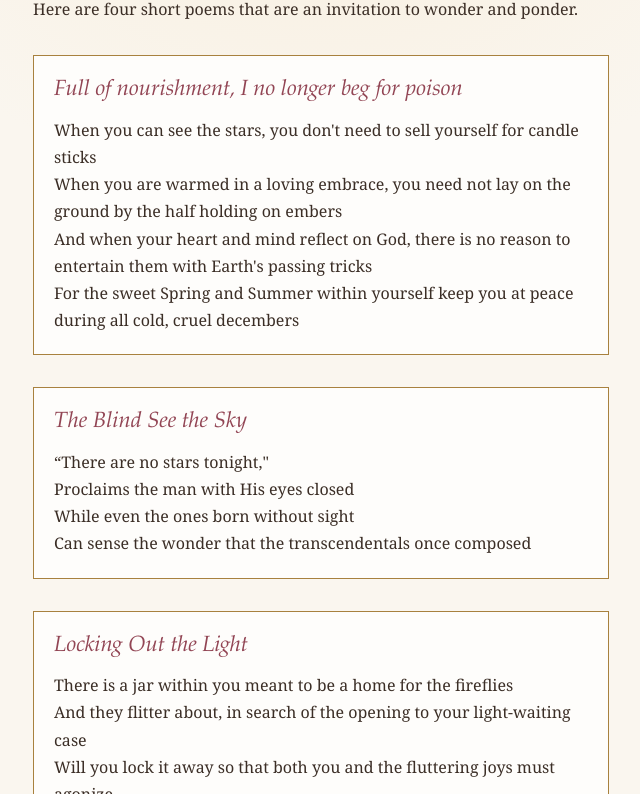
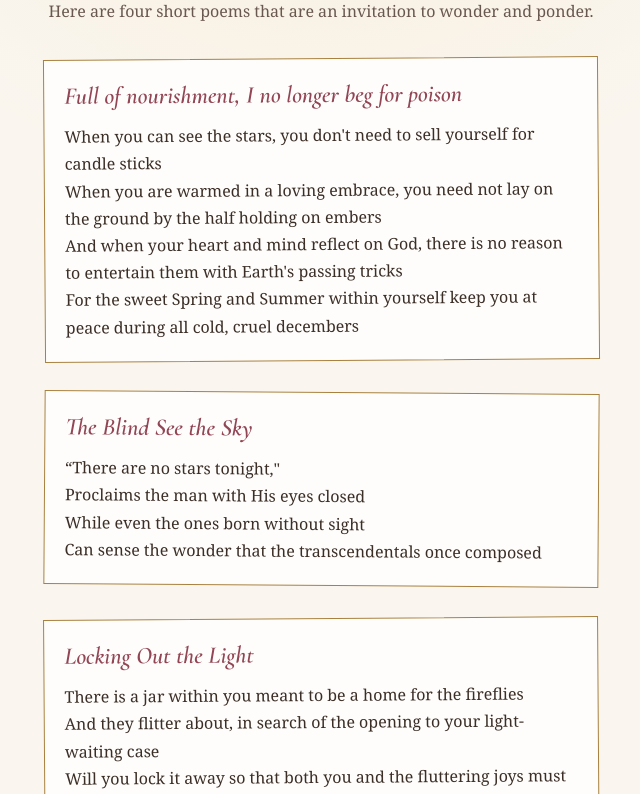
Before and after one commit to ilovelogic/personal-site, a plain HTML site: page poetry.html in a window 1280 px wide. Shown: the part 151-945 px from the top of the page, without its empty margins (319-959 px from the left). Drawn offline with nearby package versions, Linux system fonts and the light colour scheme.

Commit message:
style(poetry): tune type, tokens, and contrast on the poetry page

```diff
--- a/aesthetic.css
+++ b/aesthetic.css
@@ -6,34 +6,48 @@
    taped inside, a candle behind the paper. So the page is warm paper,
    brass rules, and rose ink, lit from the top.
 
-   Rough draft. Colour, type, and spacing are in; texture, the webfonts,
-   and the dusk theme come next. */
+   Colours are declared in two layers. The theme layer holds the actual
+   values, and everything else points at the theme instead of repeating a
+   colour, so a second theme only has to redefine the top block. */
 
-/* ---------- Variables ---------- */
+/* ---------- Theme ---------- */
 :root {
   --hue-gold: 38;
   --hue-rose: 348;
   --hue-ink: 22;
 
-  --color-paper: hsl(var(--hue-gold), 52%, 96%);
-  --color-page: hsl(var(--hue-gold), 64%, 99%);
-  --color-ink: hsl(var(--hue-ink), 22%, 19%);
-  --color-ink-soft: hsl(var(--hue-ink), 14%, 36%);
-  --color-gold: hsl(var(--hue-gold), 46%, 45%);
-  --color-rose: hsl(var(--hue-rose), 36%, 42%);
+  --theme-paper: hsl(var(--hue-gold), 52%, 96%);
+  --theme-paper-lit: hsl(var(--hue-gold), 64%, 99%);
+  --theme-ink: hsl(var(--hue-ink), 22%, 19%);
+  --theme-ink-soft: hsl(var(--hue-ink), 14%, 36%);
+  --theme-brass: hsl(var(--hue-gold), 46%, 45%);
+  /* the hairline brass is too pale to read as text, so text gets a darker one */
+  --theme-brass-deep: hsl(var(--hue-gold), 60%, 30%);
+  --theme-rose: hsl(var(--hue-rose), 36%, 42%);
+  --theme-candle: hsla(var(--hue-gold), 70%, 84%, 0.3);
+}
 
+/* ---------- Components ---------- */
+:root {
   --font-body: Georgia, "Iowan Old Style", "Times New Roman", serif;
-  --font-heading: "Palatino Linotype", Palatino, Georgia, serif;
+  --font-heading: "Cormorant Garamond", Palatino, Georgia, serif;
 
-  /* a poem line should never outrun the eye */
-  --measure: 36rem;
+  /* clamp keeps the headings in step with the viewport without a media query */
+  --page-title-size: clamp(2rem, 1.6rem + 1.8vw, 2.75rem);
+  --poem-title-size: clamp(1.25rem, 1.15rem + 0.5vw, 1.5rem);
+
+  /* ch measures in characters, so a poem line never outruns the eye */
+  --page-measure: 62ch;
+  --page-gutter: 1.25rem;
 
   --space-xs: 0.5rem;
   --space-sm: 0.75rem;
   --space-md: 1.25rem;
   --space-lg: 2rem;
 
-  --rule: 1px solid var(--color-gold);
+  --hairline: 1px solid var(--theme-brass);
+  --poem-tilt: 0.4deg;
+  --transition-fast: 200ms ease;
 }
 
 /* ---------- Base ---------- */
@@ -42,35 +56,52 @@
 }
 
 body {
+  /* three rows so the footer stays put on a short page */
+  display: grid;
+  grid-template-rows: auto 1fr auto;
+  min-height: 100vh;
   margin: 0;
-  padding-inline: var(--space-md);
-  background-color: var(--color-paper);
+  padding-inline: var(--page-gutter);
+  background-color: var(--theme-paper);
   /* the candle behind the paper: a faint warm wash at the top, nothing you
      should notice while reading */
-  background-image: radial-gradient(ellipse at top, hsla(var(--hue-gold), 70%, 84%, 0.3), transparent 55%);
+  background-image: radial-gradient(ellipse at top, var(--theme-candle), transparent 55%);
   background-repeat: no-repeat;
   background-size: 100% 28rem;
-  color: var(--color-ink);
+  color: var(--theme-ink);
   font-family: var(--font-body);
   line-height: 1.7;
+  /* a long poem line breaks instead of pushing the page sideways */
+  overflow-wrap: break-word;
 }
 
 /* ---------- Layout ---------- */
 header, main, footer {
-  max-width: var(--measure);
+  width: 100%;
+  max-width: var(--page-measure);
   margin-inline: auto;
 }
 
 header {
   padding-block: var(--space-sm);
-  border-block-end: var(--rule);
+  border-block-end: var(--hairline);
   text-align: center;
+}
+
+header a {
+  letter-spacing: 0.08em;
+  text-decoration: none;
+}
+
+header a:hover,
+header a:focus-visible {
+  text-decoration: underline;
 }
 
 footer {
   padding-block: var(--space-md);
-  border-block-start: var(--rule);
-  color: var(--color-ink-soft);
+  border-block-start: var(--hairline);
+  color: var(--theme-ink-soft);
   font-size: 0.9375rem;
   text-align: center;
 }
@@ -79,49 +110,76 @@ footer p {
   margin: 0;
 }
 
-/* Each poem is its own taped-down square of paper, so the corners stay sharp */
-article {
-  margin-block: var(--space-lg);
-  padding: var(--space-md);
-  background: var(--color-page);
-  border: var(--rule);
-}
-
-article p {
-  margin: 0;
-}
-
 /* ---------- Type ---------- */
 h1, h2 {
   font-family: var(--font-heading);
-  font-weight: normal;
+  font-weight: 600;
   line-height: 1.3;
 }
 
 h1 {
   margin-block: var(--space-lg) var(--space-xs);
-  font-size: 2.25rem;
+  font-size: var(--page-title-size);
   text-align: center;
 }
 
-h2 {
+/* the line under the title, before the poems start */
+main > p {
+  margin-block: 0 var(--space-lg);
+  color: var(--theme-ink-soft);
+  text-align: center;
+}
+
+/* ---------- Poems ---------- */
+/* Each poem is a square of paper taped to the wall, so the corners stay
+   sharp and it hangs a little crooked. Hover straightens it. */
+article.poem {
+  margin-block: var(--space-lg);
+  padding: var(--space-md);
+  background: var(--theme-paper-lit);
+  border: var(--hairline);
+  transform: rotate(calc(var(--poem-tilt) * -1));
+  transition: transform var(--transition-fast);
+}
+
+article.poem:nth-of-type(even) {
+  transform: rotate(var(--poem-tilt));
+}
+
+article.poem:hover,
+article.poem:focus-within {
+  transform: rotate(0deg);
+}
+
+article.poem h2 {
   margin-block: 0 var(--space-sm);
-  font-size: 1.375rem;
+  font-size: var(--poem-title-size);
   font-style: italic;
-  color: var(--color-rose);
+  color: var(--theme-rose);
+}
+
+article.poem p {
+  margin: 0;
 }
 
 /* ---------- Links ---------- */
 a {
-  color: var(--color-rose);
+  color: var(--theme-rose);
   text-underline-offset: 3px;
 }
 
 a:hover {
-  color: var(--color-gold);
+  color: var(--theme-brass-deep);
 }
 
 a:focus-visible {
-  outline: 2px solid var(--color-rose);
+  outline: 2px solid var(--theme-rose);
   outline-offset: 3px;
 }
+
+/* ---------- Accessibility: user preferences win ---------- */
+@media (prefers-reduced-motion: reduce) {
+  * {
+    transition: none !important;
+  }
+}
--- a/poetry.html
+++ b/poetry.html
@@ -5,6 +5,9 @@
 <meta name="viewport" content="width=device-width, initial-scale=1.0">
 <meta name="description" content="Short poems, most of them written on the bus or between problem sets.">
 <title>Poetry</title>
+<link rel="preconnect" href="https://fonts.googleapis.com">
+<link rel="preconnect" href="https://fonts.gstatic.com" crossorigin>
+<link rel="stylesheet" href="https://fonts.googleapis.com/css2?family=Cormorant+Garamond:ital,wght@0,600;1,600&display=swap">
 <link rel="stylesheet" href="aesthetic.css">
 </head>
 <body>
@@ -21,7 +24,7 @@
   <h1>Seeing with heart &amp; soul</h1>
   <p>Here are four short poems that are an invitation to wonder and ponder.</p>
 
-  <article>
+  <article class="poem">
     <h2>Full of nourishment, I no longer beg for poison</h2>
     <p>
     When you can see the stars, you don't need to sell yourself for candle sticks <br>
@@ -31,7 +34,7 @@
     </p>
   </article>
 
-  <article>
+  <article class="poem">
     <h2>The Blind See the Sky</h2>
     <p>
     “There are no stars tonight," <br>
@@ -41,7 +44,7 @@
     </p>
   </article>
 
-  <article>
+  <article class="poem">
     <h2>Locking Out the Light</h2>
     <p>
     There is a jar within you meant to be a home for the fireflies <br>
@@ -52,7 +55,7 @@
     </p>
   </article>
 
-  <article>
+  <article class="poem">
     <h2>Offspring of the Hope for Shared Joy</h2>
     <p>
     The crowned king of infinite power exists in the art of ballet <br>
```
